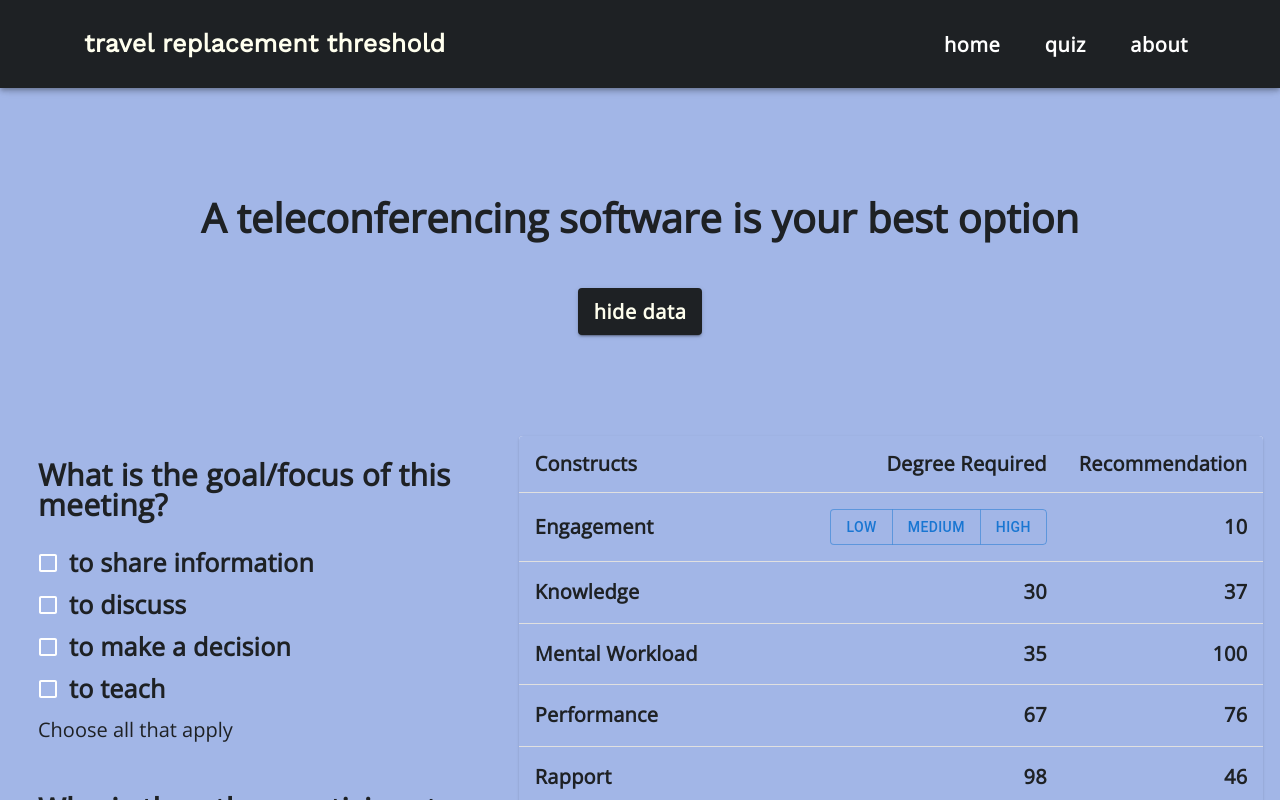
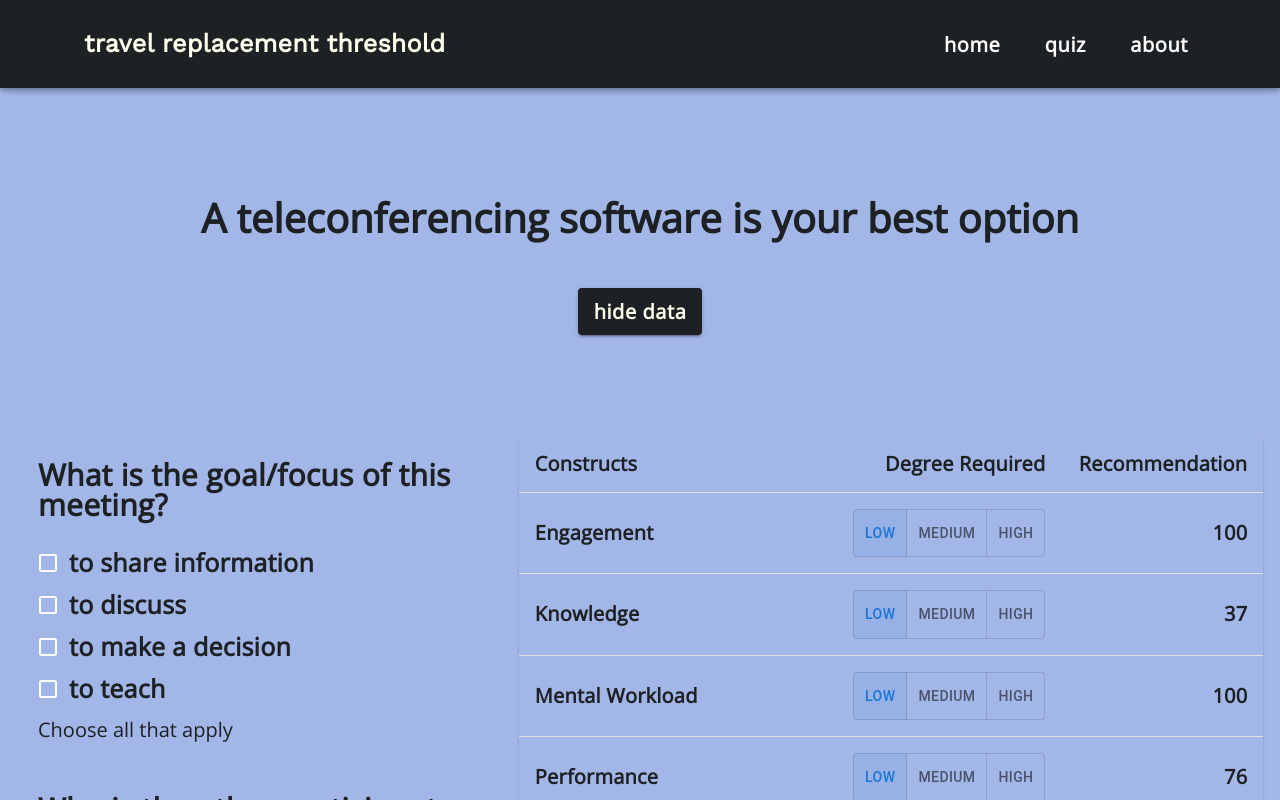
Before and after one commit to hay733/travel-substitute-threshold, a React (Create React App) app: page /results in a window 1280 px wide. Both pictures are taken after a click on the button "data". Shown: the top 800 px of the page. Built offline with nearby package versions, Linux system fonts and the light colour scheme.

Commit message:
more results table changes

```diff
--- a/src/pages/Table.jsx
+++ b/src/pages/Table.jsx
@@ -1,4 +1,5 @@
 import React from 'react';
+import '@mui/material';
 import { makeStyles } from '@material-ui/core/styles';
 import Table from '@material-ui/core/Table';
 import TableBody from '@material-ui/core/TableBody';
@@ -7,8 +8,8 @@ import TableContainer from '@material-ui/core/TableContainer';
 import TableHead from '@material-ui/core/TableHead';
 import TableRow from '@material-ui/core/TableRow';
 import Paper from '@material-ui/core/Paper';
-import ButtonGroup from '@mui/material/ButtonGroup';
-import Button from '@mui/material/Button';
+import ToggleButtonGroup from '@mui/material/ToggleButtonGroup';
+import ToggleButton from '@mui/material/ToggleButton';
 
 /**
  * the css styles for the components
@@ -38,27 +39,35 @@ function createData(constructs, degree, recommendation) {
 }
 
 /**
- * creates a button group for low/med/high degree
+ * creates a toggle button group for low/med/high degree
+ * default value is determined by quiz, else low if quiz skipped
  */
 const buttonGroup = [
-  <ButtonGroup>
-    <Button>Low</Button>
-    <Button>Medium</Button>
-    <Button>High</Button>
-  </ButtonGroup>,
+  <ToggleButtonGroup color="primary" value='low' /**exclusive onChange={handleChange}**/>
+    <ToggleButton value="low">Low</ToggleButton>
+    <ToggleButton value="med">Medium</ToggleButton>
+    <ToggleButton value="high">High</ToggleButton>
+  </ToggleButtonGroup>,
 ];
 
+/**
+ * const that creates the rows
+ */
 const rows = [
-  createData('Engagement', buttonGroup, 10),
-  createData('Knowledge', 30, 37),
-  createData('Mental Workload', 35, 100),
-  createData('Performance', 67, 76),
-  createData('Rapport', 98, 46),
-  createData('Shared Situational Awareness', 78, 100),
-  createData('Trust', 53, 90),
-  createData('Usability', 89, 100),
+  createData('Engagement', buttonGroup, 100),
+  createData('Knowledge', buttonGroup, 37),
+  createData('Mental Workload', buttonGroup, 100),
+  createData('Performance', buttonGroup, 76),
+  createData('Rapport', buttonGroup, 46),
+  createData('Shared Situational Awareness', buttonGroup, 100),
+  createData('Trust', buttonGroup, 90),
+  createData('Usability', buttonGroup, 100),
 ];
 
+/**
+ * renders a datatable
+ * @returns the results datatable
+ */
 function DataTable() {
   const classes = useStyles();
 
```
